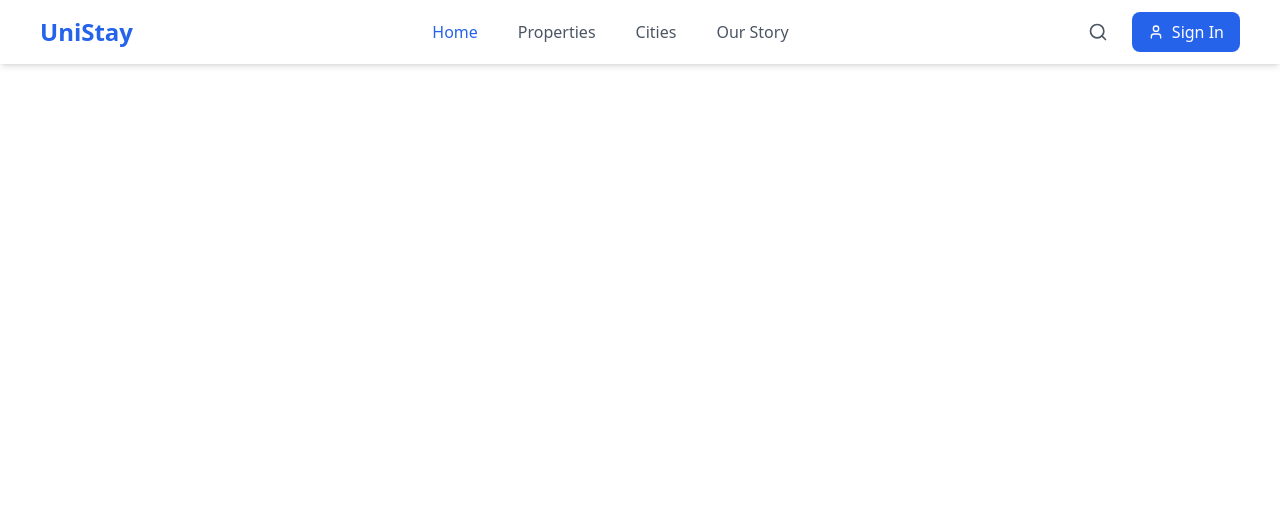
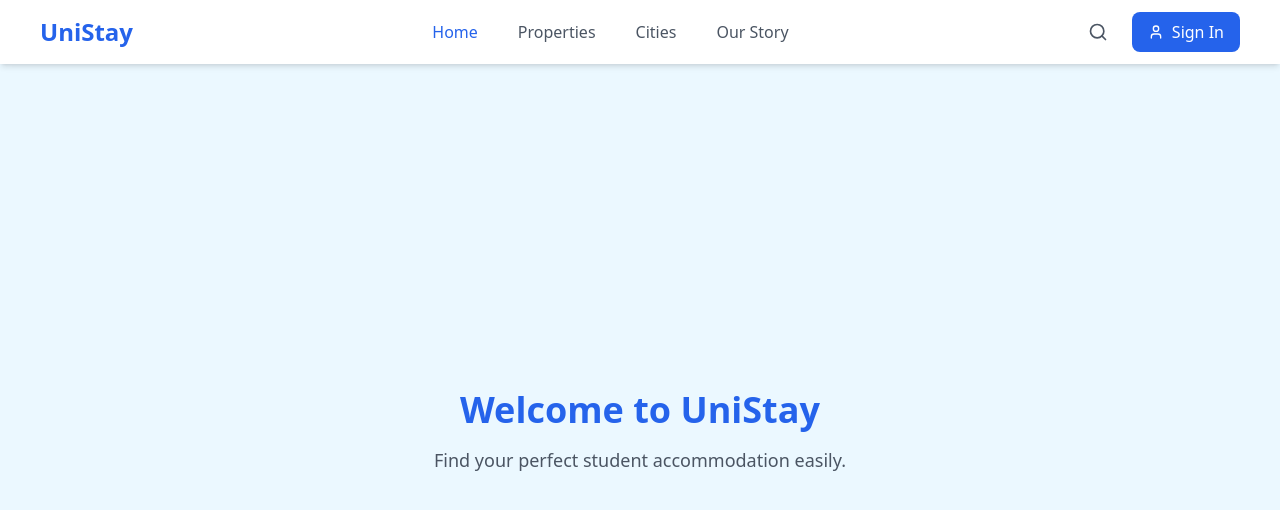
Before and after one commit to kelvin-2/uin-Stay, a React (Vite) app: page / in a window 1280 px wide. Shown: the top 510 px of the page. Built offline with nearby package versions, Linux system fonts and the light colour scheme.

Commit message:
added home page and fixed routing

```diff
--- a/src/App.jsx
+++ b/src/App.jsx
@@ -3,12 +3,19 @@ import reactLogo from './assets/react.svg'
 import viteLogo from '/vite.svg'
 import './App.css'
 import Navbar from './components/Navbar'
+import HomePage from './components/HomePage'
+
 import { BrowserRouter, Routes, Route } from 'react-router-dom';
 
 function App() {
   return (
     <BrowserRouter>
       <Navbar />
+      <Routes>
+         {/* Default Route: Home Page */}
+       <Route path="/" element={<HomePage/>} />
+
+      </Routes>
 
     </BrowserRouter>
   );
--- /dev/null
+++ b/src/components/HomePage.jsx
@@ -0,0 +1,16 @@
+import React from "react";
+import { Link } from "react-router-dom";
+
+function HomePage() {
+  return (
+    <div className="w-full flex flex-col items-center justify-center h-screen ">
+      <h1 className="text-4xl font-bold text-blue-600">Welcome to UniStay</h1>
+      <p className="text-lg text-gray-600 mt-4">
+        Find your perfect student accommodation easily.
+      </p>
+
+    </div>
+  );
+}
+
+export default HomePage;
--- /dev/null
+++ b/src/components/SearchBox.jsx
@@ -0,0 +1,11 @@
+import React from "react";
+
+function SearchBox(){
+    return (
+        <div className="bg-blue-200">
+            hi
+        </div>
+
+    )
+}
+export default  SearchBox;
--- a/src/index.css
+++ b/src/index.css
@@ -1,3 +1,11 @@
 @tailwind base;
 @tailwind components;
 @tailwind utilities;
+
+html, body {
+    margin: 0;
+    padding: 0;
+    width: 100%;
+    height: 100%;
+    background-color:#ebf8ff;
+  }
```
